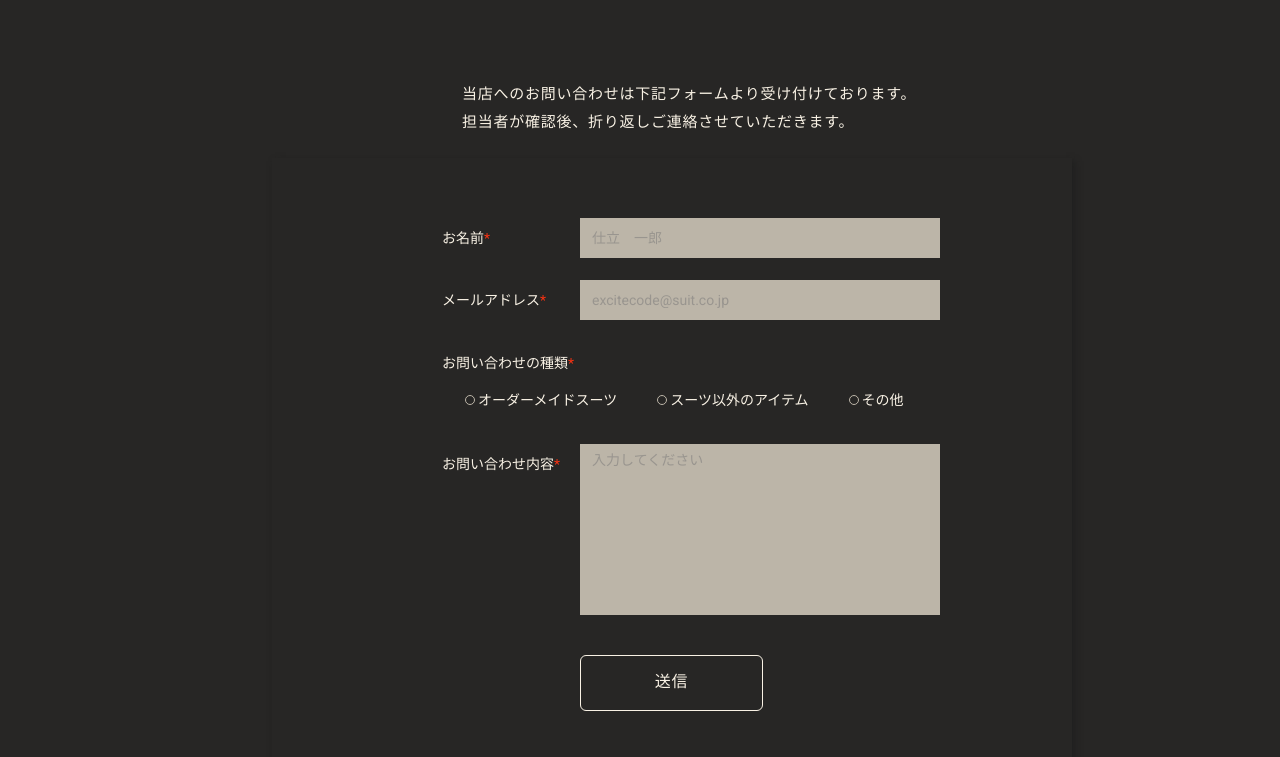
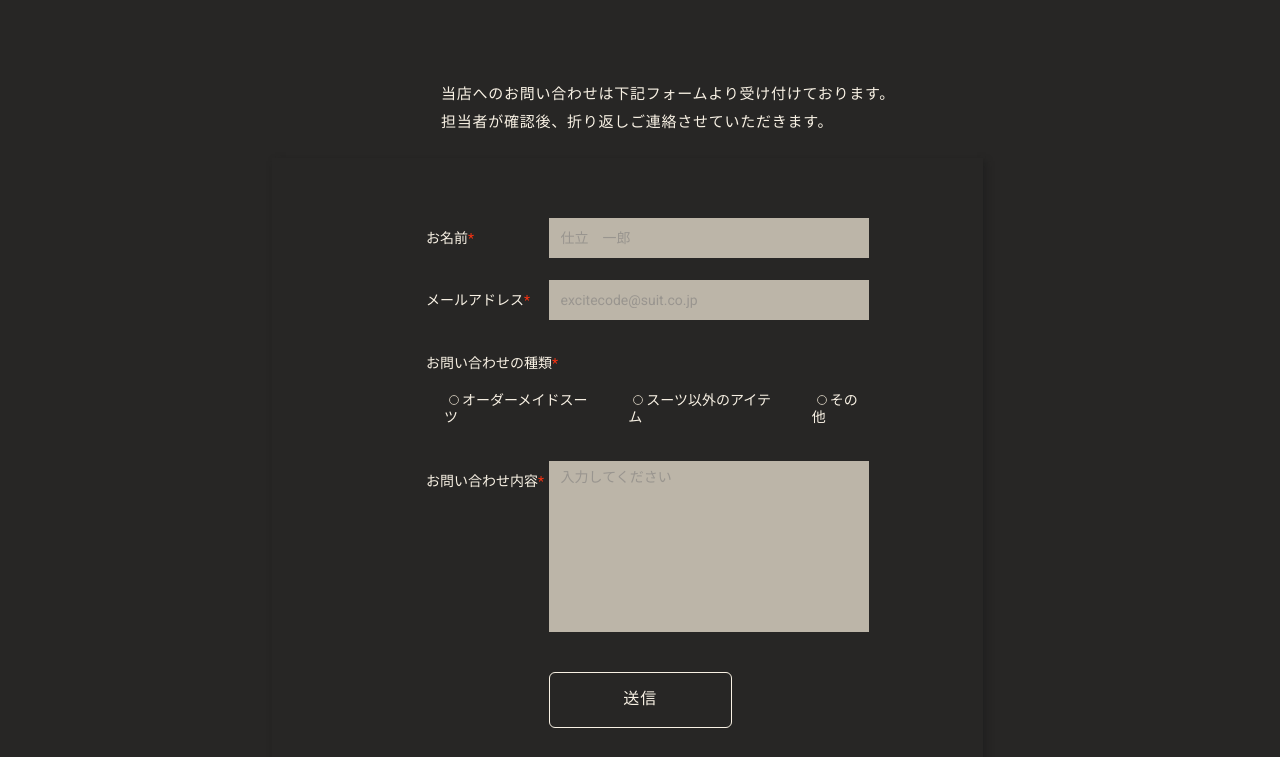
Before and after one commit to akihiro-210/masata-html-aparelshop, a plain HTML site: page contact.html in a window 1280 px wide. Shown: the part 483-1240 px from the top of the page. Drawn offline with nearby package versions, Linux system fonts and the light colour scheme.

Commit message:
pc版修正コンタクトページvw調整

```diff
--- a/sass/style.scss
+++ b/sass/style.scss
@@ -276,7 +276,7 @@
 .swiper-horizontal>.swiper-pagination-bullets, .swiper-pagination-bullets.swiper-pagination-horizontal, .swiper-pagination-custom, .swiper-pagination-fraction {
     bottom: calc(100% * 30/814);
     @include mq("md"){
-        bottom: 30px;
+        bottom: calc(100% * 20/665);
     }
 }
 
@@ -1143,7 +1143,7 @@
 
 .contact-form__textbox{
     max-width: 500px;
-    margin-left: calc(100% * 190/800);
+    margin-left: calc(100vw * 190/1440);
     margin-right: auto;
 }
 
@@ -1160,7 +1160,7 @@
 // コンタクトフォーム
 .contact-form-box{
     margin-top: 22px;
-    width: 100%;
+    width: calc(100vw * 800/1440);
     padding: 60px 25px;
     background-color: $black-about;
     box-shadow: 3px 3px 6px rgba($color: $shadow, $alpha: 0.75);
@@ -1172,9 +1172,9 @@
 
 .form__list,
 .contact-form__button{
-    max-width: 498px;
-    width: 100%;
-    margin-left: calc(100% * 145/750);
+    // max-width: 498px;
+    width: calc(100vw * 498/1440);
+    margin-left: calc(100vw * 145/1440);
     margin-right: auto;
 }
 
@@ -1330,7 +1330,7 @@
 
 .contact-form__button{
     margin-top: 33px;
-    margin-left: calc(100% * 283/750);
+    margin-left: calc(100vw * 283/1440);
     @include mq("md"){
         margin-top: 13px;
     }
@@ -1375,12 +1375,12 @@
 }
 
 .inner-mini{
-    width: 100%;
-    max-width: 850px;
+    width: 100vw;
+    max-width: calc(100vw * 850/1440);
     padding-left: 25px;
     padding-right: 25px;
-    margin-left: calc(100% * 278/1440);
-    margin-right: calc(100% * 312/1440);
+    margin-left: calc(100vw * 278/1440);
+    margin-right: calc(100vw * 312/1440);
     @include mq("md"){
         padding-left: 15px;
         padding-right: 15px;
@@ -1441,6 +1441,9 @@
     margin-left: 30px;
     height: 1px;
     flex-grow: 1;
+    @include mq("md"){
+        margin-left: 14px;
+    }
 }
 
 .button{
```
Also changed, not shown: css/style.css, 1 other file.
